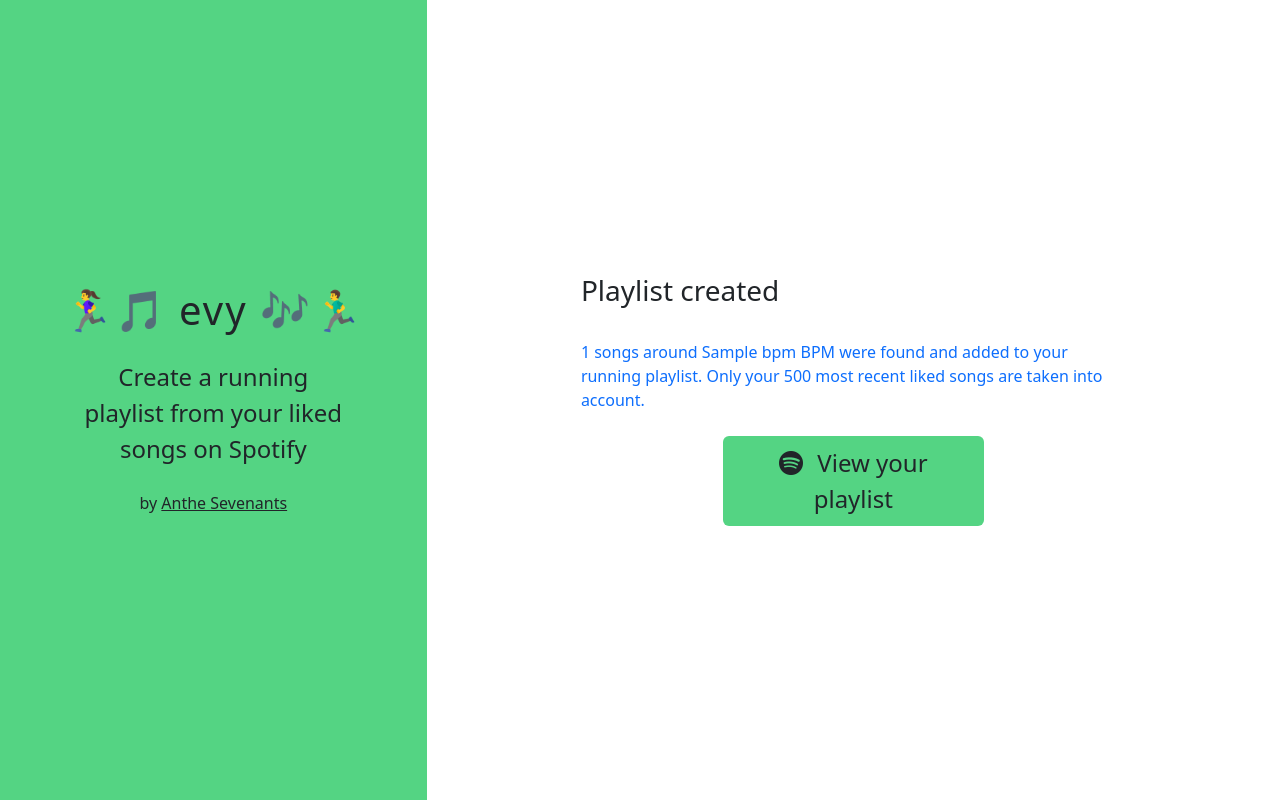
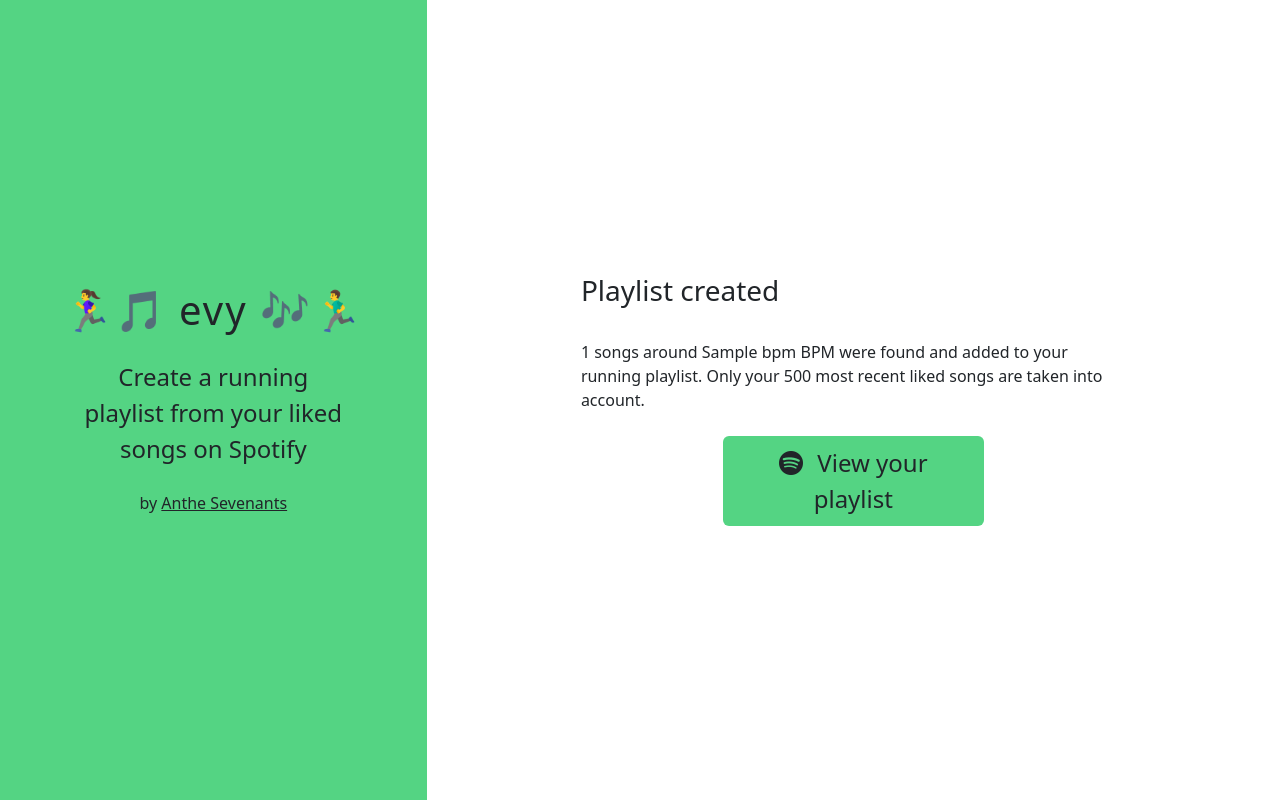
Before and after one commit to AntheSevenants/evy, a Flask app: template app/templates/do.html in a window 1280 px wide. Run offline with Flask 3, Linux system fonts and the light colour scheme; the template is opened without the code that fills it: most values are stand-ins (such as "Sample title", 1, 10 or a date in 2020); some libraries are stand-ins or nearby versions.

Commit message:
Fix do template

```diff
--- a/app/templates/do.html
+++ b/app/templates/do.html
@@ -8,13 +8,13 @@
     <div class="col-8">
         <h3>Playlist created</h3>
     </div>
-    <div class="col-8 pt-4 text-primary">
+    <div class="col-8 pt-4">
         {{ track_count }} songs around {{ bpm }} BPM were found and added to your running playlist. Only your 500 most recent liked songs are taken into account.
     </div>
 </div>
 <div class="row justify-content-center mt-4">
     <div class="col-4 text-center">
-        <a class="btn fs-4 px-4 py-2" href="{{ playlist_link }}" style="background: #54D483;">
+        <a class="btn fs-4 px-4 py-2" href="{{ playlist_url }}" target="_blank" style="background: #54D483;">
             <i class="bi bi-spotify pe-2"></i> View your playlist
         </a>
     </div>
```
